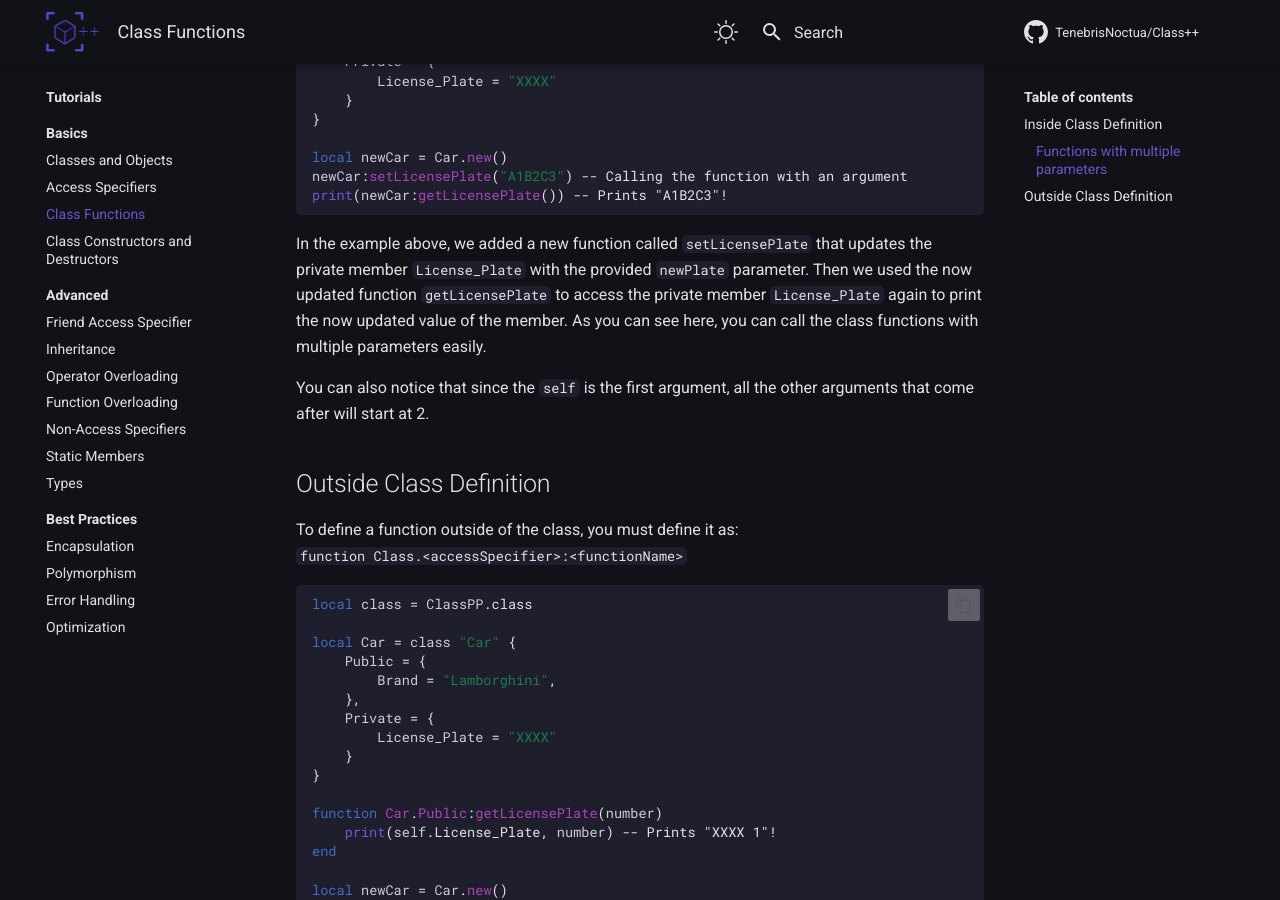
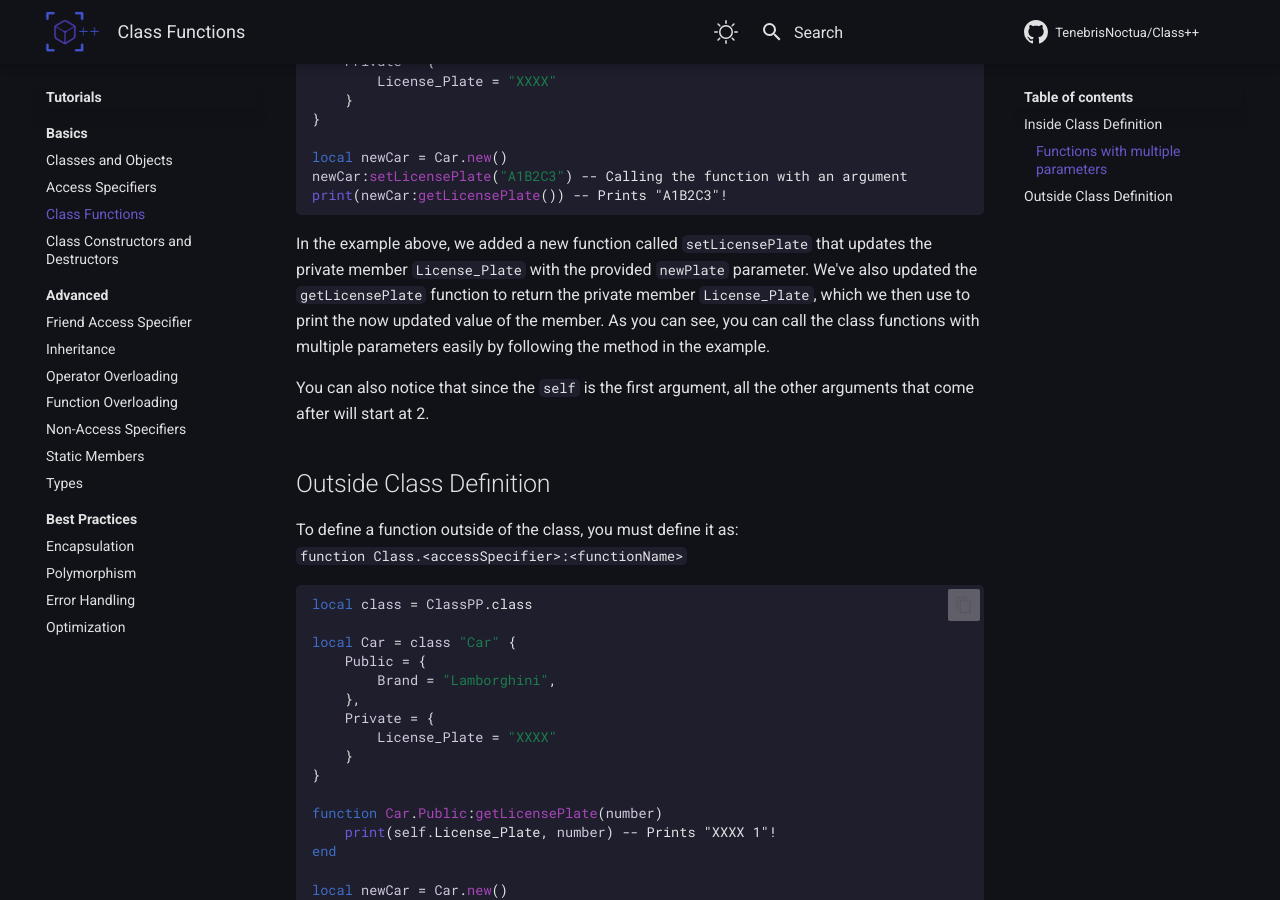
Before and after one commit to TenebrisNoctua/ClassPP, an MkDocs documentation site: the page built from docs/tutorials/basics/classMethods.md, in a window 1280 px wide and 900 px high, scrolled down 1716 px. Built offline with MkDocs 1.6.1 and Material for MkDocs 9.7.7, drawn with Linux system fonts in a browser that asks for light colours; comment, search, counter and statistics services are not loaded; the version menu is left out.

Commit message:
Update the Documentation

````diff
--- a/docs/tutorials/basics/classMethods.md
+++ b/docs/tutorials/basics/classMethods.md
@@ -75,7 +75,7 @@ newCar:setLicensePlate("A1B2C3") -- Calling the function with an argument
 print(newCar:getLicensePlate()) -- Prints "A1B2C3"!
 ```
 
-In the example above, we added a new function called `setLicensePlate` that updates the private member `License_Plate` with the provided `newPlate` parameter. Then we used the now updated function `getLicensePlate` to access the private member `License_Plate` again to print the now updated value of the member. As you can see here, you can call the class functions with multiple parameters easily. <br>
+In the example above, we added a new function called `setLicensePlate` that updates the private member `License_Plate` with the provided `newPlate` parameter. We've also updated the `getLicensePlate` function to return the private member `License_Plate`, which we then use to print the now updated value of the member. As you can see, you can call the class functions with multiple parameters easily by following the method in the example. <br>
 
 You can also notice that since the `self` is the first argument, all the other arguments that come after will start at 2.
 
````
